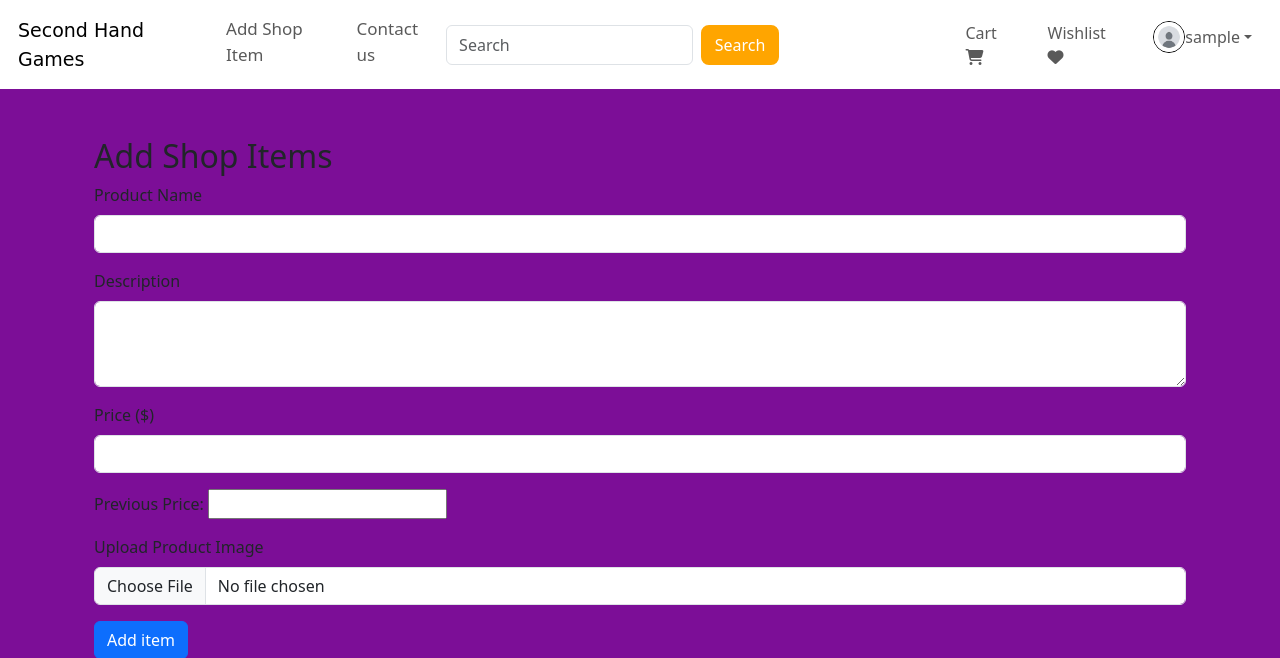
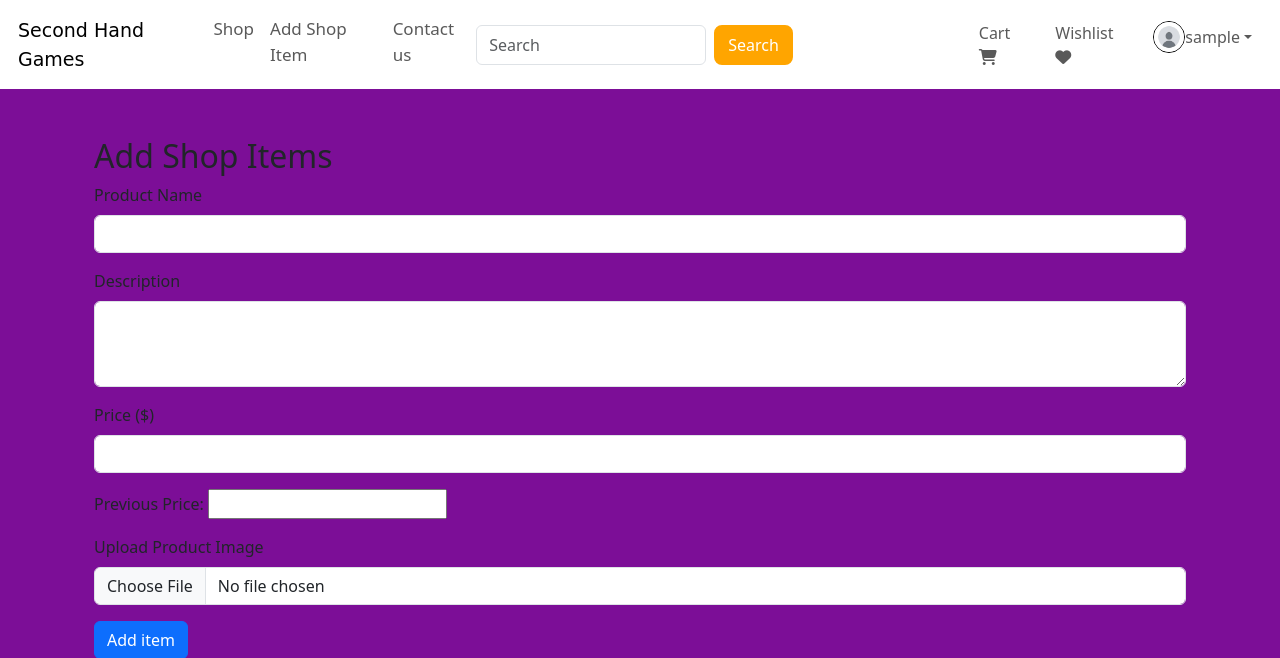
Before and after one commit to Natalie-LG05/Second-Hand-Games, a Flask app: page /add-shop-items in a window 1280 px wide. Shown: the top 658 px of the page. Run offline with Flask 3, Linux system fonts and the light colour scheme; the visitor is signed in with stand-in values (Sample User, id 1); some libraries are stand-ins or nearby versions.

Commit message:
"added shop button to nav; working on filter thing"

```diff
--- a/website/templates/base.html
+++ b/website/templates/base.html
@@ -40,6 +40,10 @@
           <ul class="navbar-nav me-auto mb-2 mb-lg-0">
             <li class="nav-item">
               <a class="nav-link active" aria-current="page" href="/" style="font-family: cursive; font-size: 19px;">Second Hand Games</a>
+            </li>
+
+            <li class="nav-item">
+              <a class="nav-link text-grey" href="{{ url_for('views.shop') }}" style="font-size: 17px;">Shop</a>
             </li>
 
             <li class="nav-item">
```
Also changed, not shown: 1 other file.
